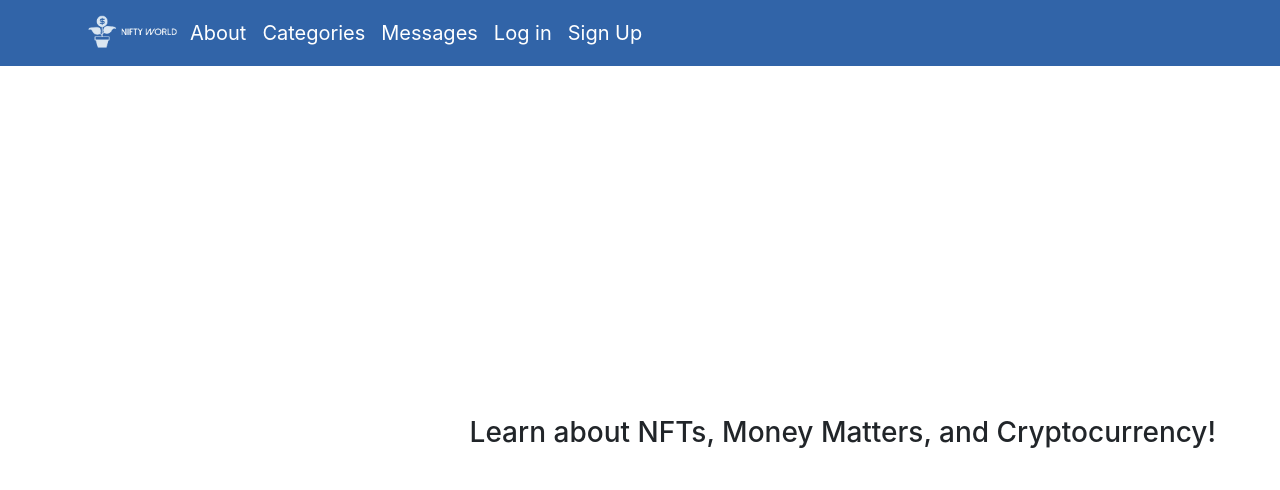
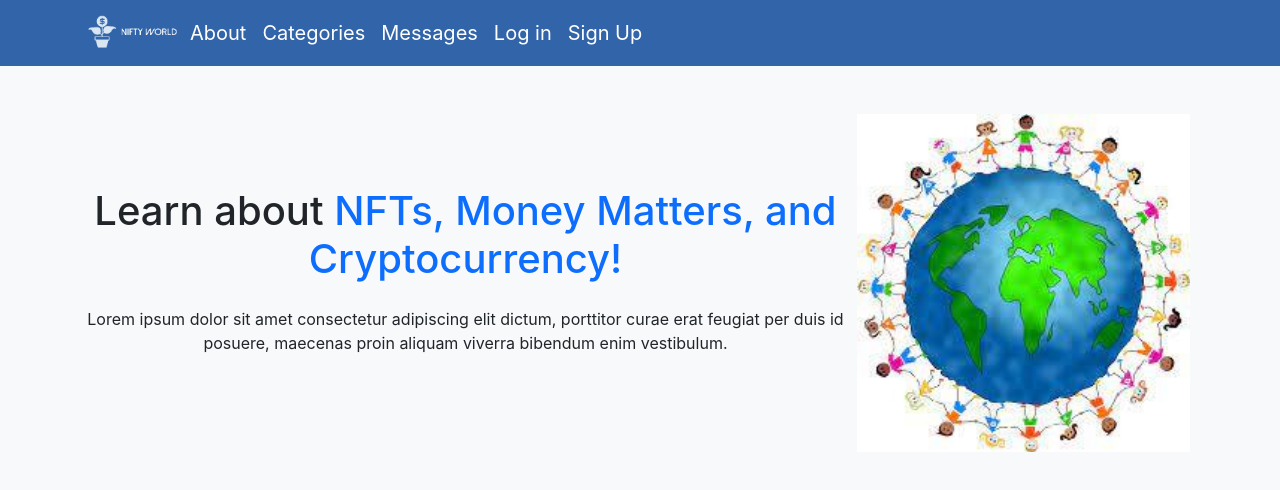
Before and after one commit to TaylorWill94/NiFTy-World-F-E-Taylor, a React (Create React App) app: page / in a window 1280 px wide. Shown: the top 490 px of the page. Built offline with nearby package versions, Linux system fonts and the light colour scheme.

Commit message:
added context/pic

```diff
--- a/src/Pages/Home.js
+++ b/src/Pages/Home.js
@@ -1,17 +1,21 @@
 import React from "react";
 import "./Home.css";
-// import desktopHomeImage from "../desktopHomeImage.png";
+import kidsGlobe from "../download-5.jpg"
 
 function Home() {
   return (
     <div className="home">
-      <div></div>
-      {/* <img src={desktopHomeImage} className="HomeImage" alt="Cartoon People" /> */}
-      <div className="text">
-        <strong>
-          <h3>Learn about NFTs, Money Matters, and Cryptocurrency!</h3>
-        </strong>{" "}
-      </div>
+      <section className="bg-light text-dark p-5 text-center">
+            <div className="container">
+                <div className="d-flex align-items-center justify-content-between">
+                    <div>
+                        <h1>Learn about <span className="text-primary"> NFTs, Money Matters, and Cryptocurrency!</span></h1>
+                        <p className="my-4">Lorem ipsum dolor sit amet consectetur adipiscing elit dictum, porttitor curae erat feugiat per duis id posuere, maecenas proin aliquam viverra bibendum enim vestibulum.</p>
+                    </div>
+                    <img className="img-fluid w-50 mx-2" src={kidsGlobe} alt=""/>
+                </div>
+            </div>
+        </section>
     </div>
   );
 }
```
Also changed, not shown: src/download-5.jpg (added).
